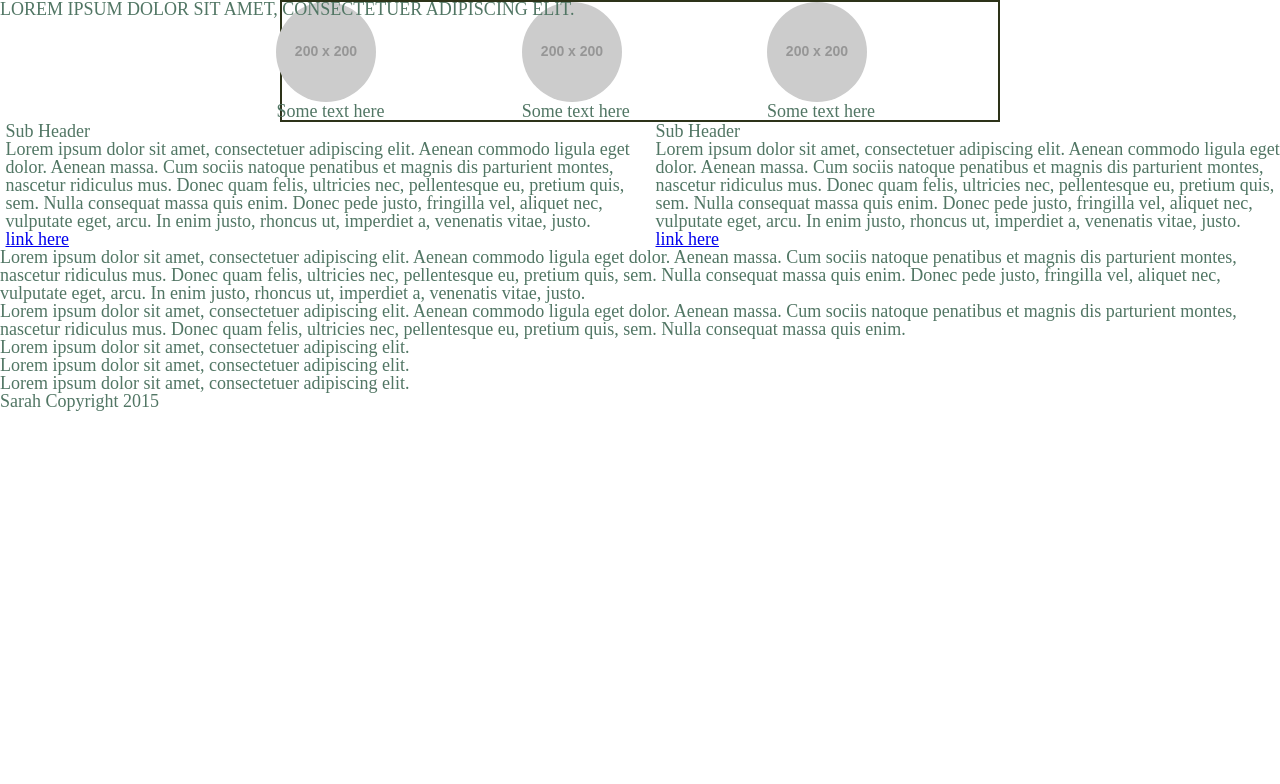
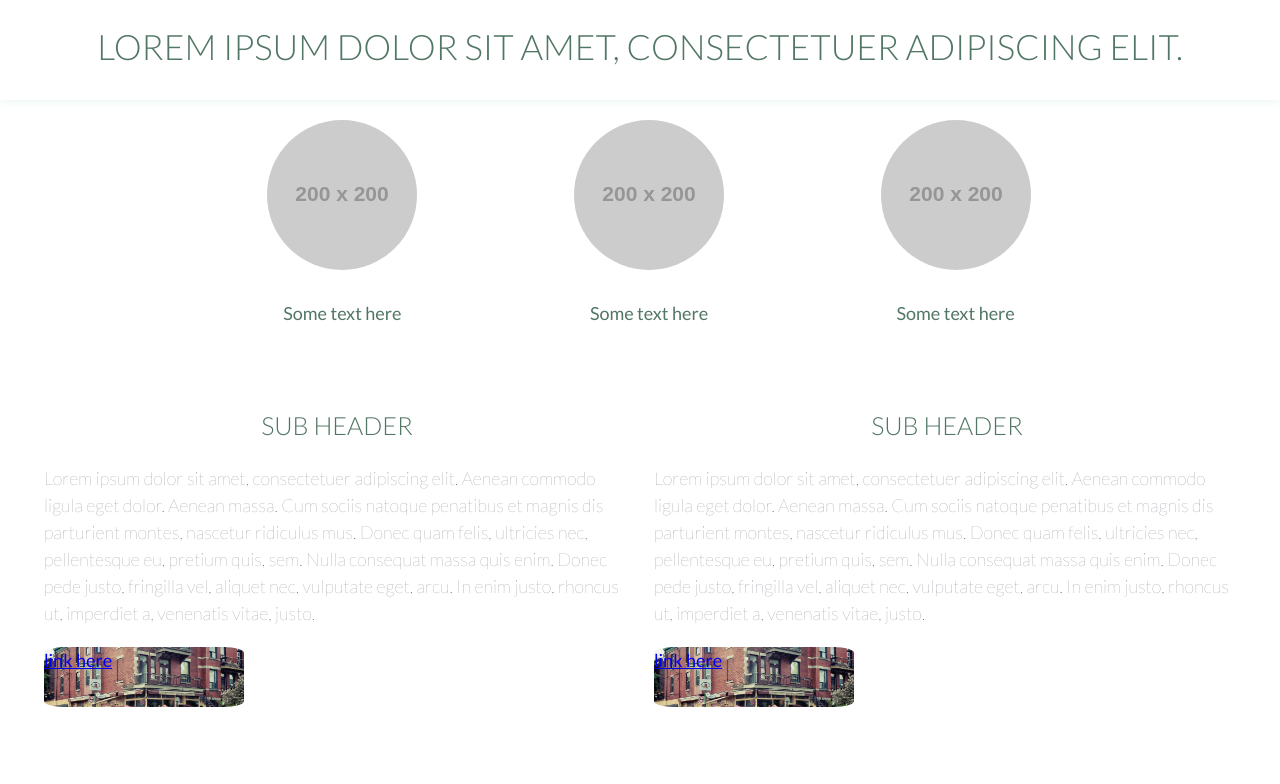
Before and after one commit to Kharsikar/Layout-test, a plain HTML site: page index.html in a window 1280 px wide. Shown: the top 784 px of the page. Drawn offline with Linux system fonts and the light colour scheme; placeholder pictures from the web are drawn by us; a web font is replaced by a local one.

Commit message:
More lines of CSS added

```diff
--- a/css/style.css
+++ b/css/style.css
@@ -1,39 +1,108 @@
 
 /*http://coolors.co/cacfd6-d6e5e3-9fd8cb-517664-2d3319*/
 
-@import url(http://fonts.googleapis.com/css?family=Muli:300,400);
+@import url(http://fonts.googleapis.com/css?family=Lato:100,300,400);
 
 body {
-	font-family: font-family: 'Muli', sans-serif;;
+	font-family: 'Lato', sans-serif;
 	font-size: 18px;
+	line-height: 1.5;
 	color: #517664;
 }
 
+.container {
+	max-width: 960px;
+	margin: 0 auto 0 auto;
+	/*xborder: solid 2px #2d3319;*/
+}
+
+header {
+	background-color: #ffffff;
+	height: 100px;
+	position: fixed;
+	box-shadow: 0 0 10px rgba(159,216,203,0.3);
+	top: 0;
+	width: 100%;
+}
+
 header h1 {
+	font-size: 35px;
+	line-height: 1.5;
+	font-weight: 300;
 	text-align: center;
 	text-transform: uppercase;
-	position: fixed;
+	padding: 20px 0 0 0;
+}
+.showcase{
+	margin: 100px 0 0 0;
 
 }
 
-header p {
+/*nav {
+	margin: 120px 0 0 0;
+}*/
+
+nav img {
+	border-radius: 50%;
+	padding: 20px 0 20px 0;
+	width: 150px;
+}
+
+nav p {
 	text-align: center;
+	padding: 10px 0 20px 0;
 
 }
 
-nav img {
-	border-radius: 50%;
-	width: 100px;
+
+.circle {
+	text-align: center;
 }
 
-.container {
-	max-width: 720px;
-	margin: 0 auto 0 auto;
-	border: solid 2px #2d3319;
-	padding: 0;
+
+section {
+	/*border: solid 2px #2d3319;*/
+	padding: 40px 40px 40px 40px;
 }
 
-.highlight {
-	background: url('..images/exterior.png') no-repeat center;
+section p {
+	padding: 0 0 20px 0;
+	color: #686372;
+	font-weight: 100;
+}
+
+.btn {
+	background: url(../images/exterior.png) center no-repeat;
+	background-size: cover;
+	height: 60px;
+	width: 200px;
+	border-radius: 10%;
+}
+
+.btn a {
+	text-align: center;
+	text-decoration: none;
+	color: #ffffff;
+}
+
+.btn a:hover {
+	text-decoration: underline;
+}
+
+
+.bg-img {
+	background: url(..images/exterior.png) no-repeat center;
 	background-size: cover;
 }
+
+h2 {
+	text-align: center;
+	font-size: 25px;
+	font-weight: 300;
+	text-transform: uppercase;
+	padding: 20px 0 20px 0;
+}
+
+small {
+	text-align: center;
+}
```
